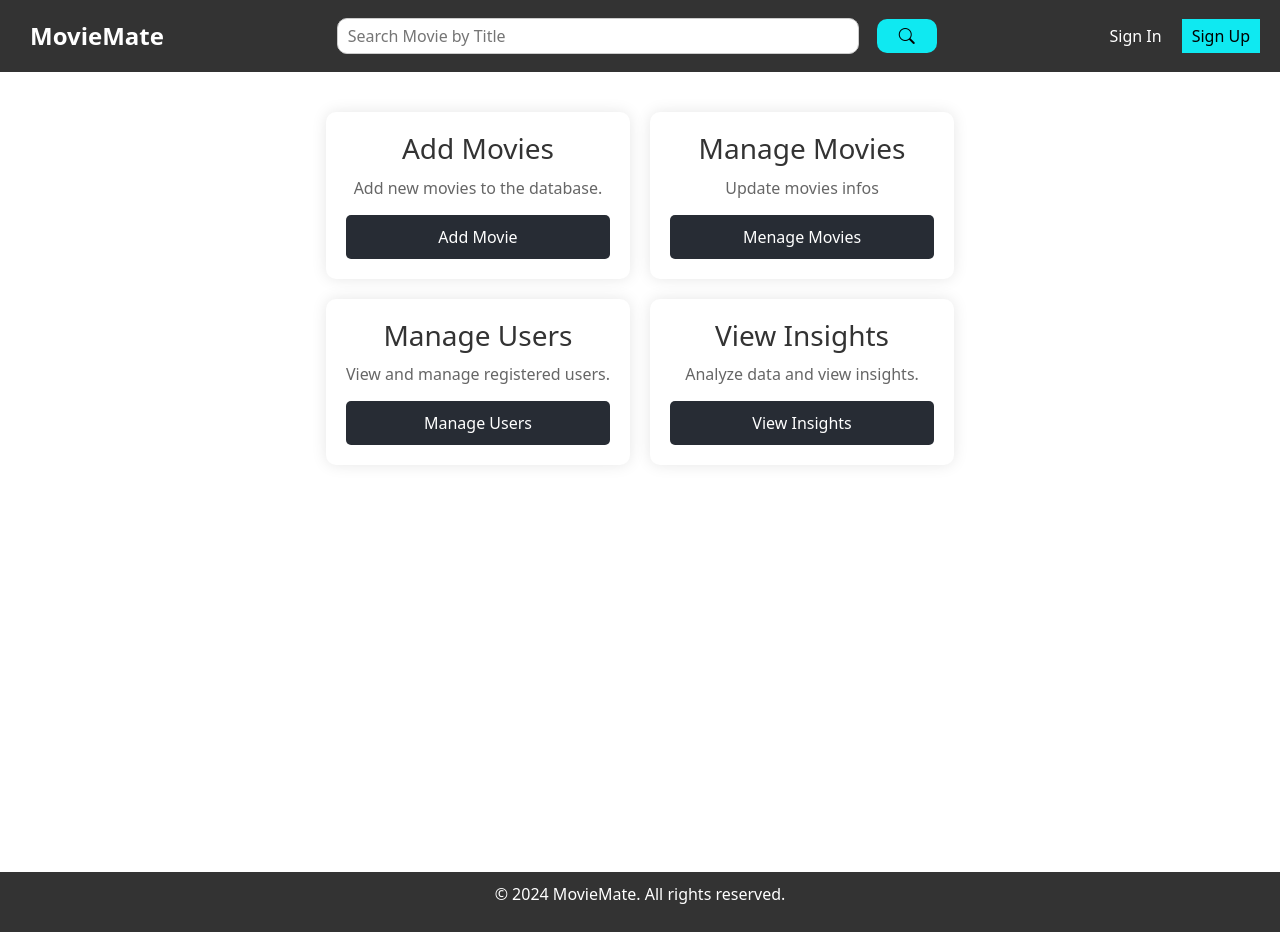
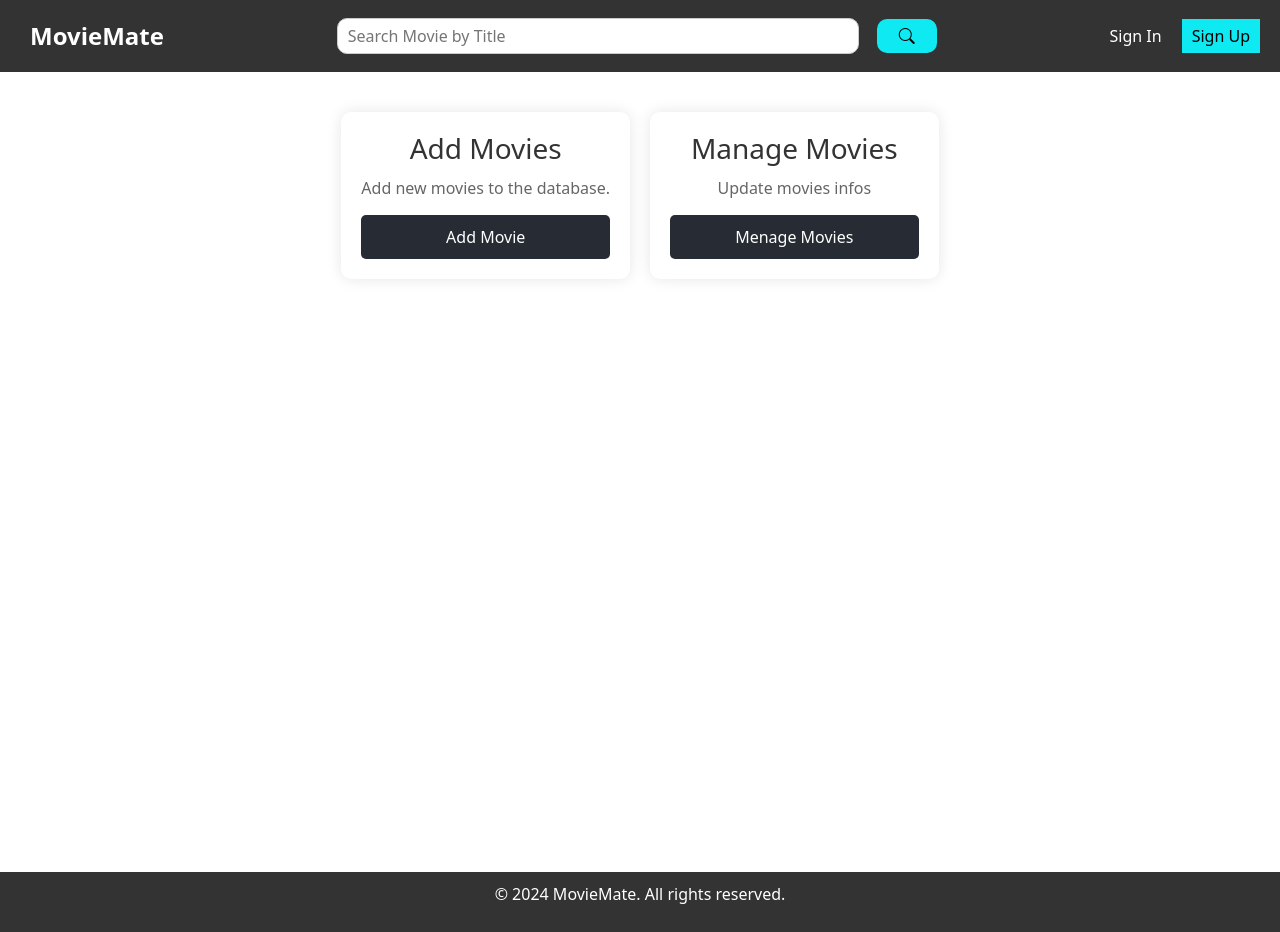
Before and after one commit to alfoCaiazza/MovieMate, a React (Create React App) app in the folder client/: page /api/admin_dashboard in a window 1280 px wide. Built offline with nearby package versions, Linux system fonts and the light colour scheme; no server answers.

Commit message:
Reduced functionalities

```diff
--- a/client/src/components/AdminDashboard.js
+++ b/client/src/components/AdminDashboard.js
@@ -11,14 +11,6 @@ const AdminDashboard = () => {
 
   const handleManageMovieClick = async => {
     navigate('/api/get_movies');
-  }
-
-  const handleManageUserClick = async => {
-    navigate('/api/get_users');
-  }
-
-  const handleViewInsightClick = async => {
-    navigate('/api/');
   }
 
   return (
@@ -35,16 +27,6 @@ const AdminDashboard = () => {
             <p>Update movies infos</p>
             <button onClick={handleManageMovieClick}>Menage Movies</button>
           </div>
-          <div className="dashboard-item">
-            <h3>Manage Users</h3>
-            <p>View and manage registered users.</p>
-            <button onClick={handleManageUserClick}>Manage Users</button>
-          </div>
-          <div className="dashboard-item">
-            <h3>View Insights</h3>
-            <p>Analyze data and view insights.</p>
-            <button onClick={handleViewInsightClick}>View Insights</button>
-          </div>
         </div>
       </main>
     </div>
```
